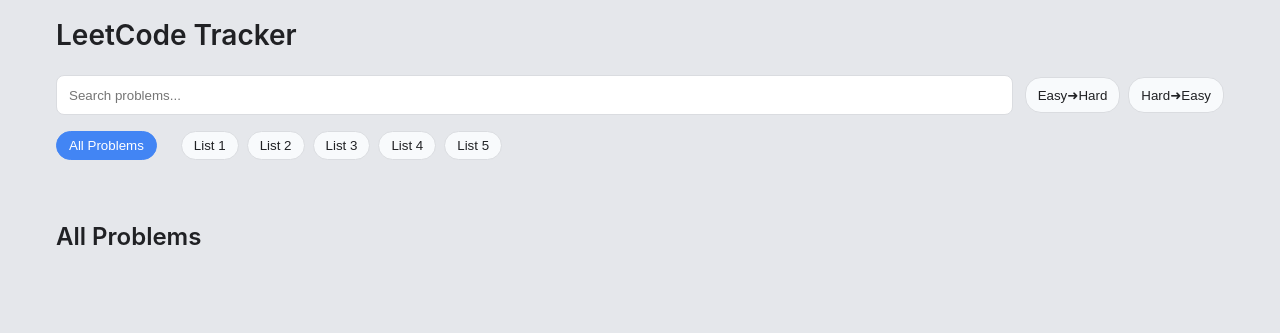
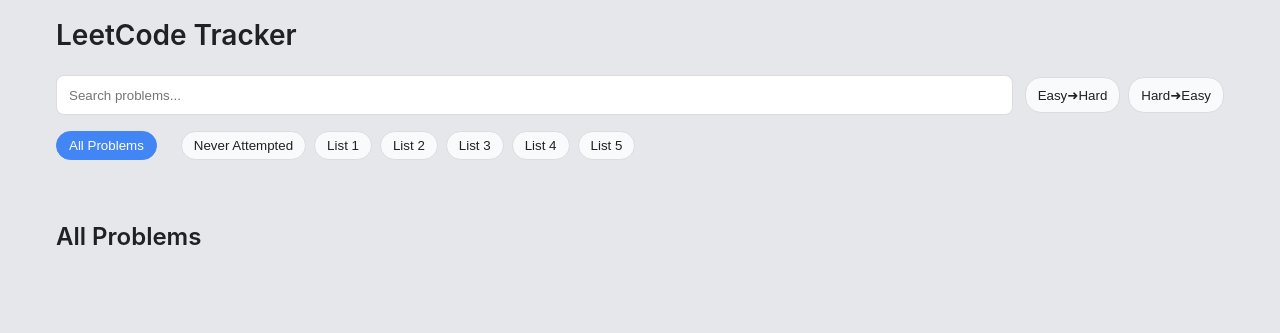
Before and after one commit to futuressobright/leetcode-tracker, a Flask app: page / in a window 1280 px wide. Shown: the top 333 px of the page. Run offline with Flask 3, Linux system fonts and the light colour scheme; data comes from the database, SQL or seed files in the repository; data that the repository does not hold is empty.

Commit message:
added 'never attempted' button and fixed colors for easy/hard and hard/easy

```diff
--- a/app.py
+++ b/app.py
@@ -33,7 +33,8 @@ def index():
     search = request.args.get('search', '').strip()
     list_filter = request.args.get('list')
     topic_filter = request.args.get('topic', '').strip()
-    sort_by_difficulty = request.args.get('difficulty_sort')  # Add this line
+    sort_by_difficulty = request.args.get('difficulty_sort')
+    never_attempted = request.args.get('never_attempted') == 'true'
 
     page = request.args.get('page', 1, type=int)
     per_page = 12
@@ -41,25 +42,40 @@ def index():
     try:
         start_query = time.time()
         problems_data = db.get_problems(search, list_filter, topic_filter, page, per_page, sort_by_difficulty)
-        all_problems = problems_data['problems']  # Now we get the problems from the dict
+        all_problems = problems_data['problems']
+
+        # Filter never attempted problems in memory if requested
+        if never_attempted:
+            filtered_problems = [p for p in all_problems if not p.get('comfort_level')]
+            total_filtered = len(filtered_problems)
+            total_pages = (total_filtered + per_page - 1) // per_page
+
+            # Apply pagination to filtered results
+            start_idx = (page - 1) * per_page
+            problems_data = {
+                'problems': filtered_problems[start_idx:start_idx + per_page],
+                'total': total_filtered,
+                'page': page,
+                'per_page': per_page,
+                'total_pages': total_pages
+            }
+            all_problems = problems_data['problems']
+
         print(f"Problems query time: {time.time() - start_query} seconds")
 
-        start_due = time.time()
-        due_problems = db.get_due_problems(search, list_filter, topic_filter)
-        # print(f"Due problems query time: {time.time() - start_due} seconds")
+        # Only get due problems if not in never_attempted mode
+        start_due = time.time()  # Moved this before the if statement
+        due_problems = [] if never_attempted else db.get_due_problems(search, list_filter, topic_filter)
+        print(f"Due problems query time: {time.time() - start_due} seconds")
 
         start_lists = time.time()
-        # lists = db.get_lists()
-        lists = [dict(row) for row in db.get_lists()]  # Convert SQLite Row objects to dicts
-
-        # print(f"Lists query time: {time.time() - start_lists} seconds")
+        lists = [dict(row) for row in db.get_lists()]
+        print(f"Lists query time: {time.time() - start_lists} seconds")
 
         start_render = time.time()
-        # print("Sample problem data:", all_problems[0] if all_problems else "No problems")
 
         # For AJAX "Load More" requests, just return problem cards
         if request.headers.get('X-Requested-With') == 'XMLHttpRequest':
-            # Use the template we know exists and works
             html = ''
             for problem in all_problems:
                 html += render_template('partials/problem_card.html',
@@ -68,20 +84,14 @@ def index():
             return html
 
         # For normal requests, return the full page
-        ''' print("\nDEBUG Pagination Info:")
-        print("problems_data:", problems_data)
-        print("all_problems:", len(all_problems))
-        '''
-
         print(f"DEBUG - list_filter type: {type(list_filter)}, value: {list_filter}")
         print("DEBUG - First list object:")
         if lists:
-            print(dict(lists[0]))  # Convert first Row object to dict to see all fields
+            print(dict(lists[0]))
 
         print("DEBUG - All lists:")
         print(f"DEBUG - list_filter: {repr(list_filter)}")
         print(f"DEBUG - first list['slot']: {repr(lists[0]['slot'])}")
-
 
         for l in lists:
             print(f"slot={l['slot']}, name={l['name']}")
@@ -95,7 +105,7 @@ def index():
         response = render_template('index.html',
                                    lists=lists,
                                    due_problems=due_problems,
-                                   all_problems=filtered_problems,  # Changed this line
+                                   all_problems=filtered_problems,
                                    pagination=problems_data,
                                    search=search,
                                    list_filter=list_filter,
@@ -107,16 +117,16 @@ def index():
         return response
 
     except Exception as e:
-            print(f"Error in index route: {str(e)}")  # Debug print
-            flash(f"Error loading problems: {str(e)}")
-            return render_template('index.html',
-                                   lists=[],
-                                   due_problems=[],
-                                   all_problems=[],
-                                   pagination={'page': 1, 'total_pages': 1},  # Add this
-                                   search=search,
-                                   topic=topic_filter,
-                                   today=date.today().isoformat())
+        print(f"Error in index route: {str(e)}")  # Debug print
+        flash(f"Error loading problems: {str(e)}")
+        return render_template('index.html',
+                               lists=[],
+                               due_problems=[],
+                               all_problems=[],
+                               pagination={'page': 1, 'total_pages': 1},
+                               search=search,
+                               topic=topic_filter,
+                               today=date.today().isoformat())
 
 
 @app.route('/log_attempt/<int:problem_id>', methods=['POST'])
--- a/database.py
+++ b/database.py
@@ -34,7 +34,8 @@ class Database:
                      topic_filter: Optional[str] = None,
                      page: int = 1,
                      per_page: int = 12,
-                     sort_by_difficulty: Optional[str] = None) -> dict:
+                     sort_by_difficulty: Optional[str] = None,
+                     never_attempted: Optional[bool] = None) -> dict:
         """Get problems with optional filters and pagination"""
         conn = self.get_connection()
         offset = (page - 1) * per_page
@@ -69,7 +70,13 @@ class Database:
             params = []
             where_clause = ''
 
-            if list_filter:
+            if never_attempted:
+                where_clause = '''
+                    WHERE NOT EXISTS (
+                        SELECT 1 FROM attempts a
+                        WHERE a.problem_id = p.id
+                    )'''
+            elif list_filter:
                 where_clause = '''
                     WHERE EXISTS (
                         SELECT 1 FROM problem_lists pl2
--- a/static/css/style.css
+++ b/static/css/style.css
@@ -1,14 +1,19 @@
 :root {
+    /* Existing colors */
     --primary: #4285f4;
     --primary-hover: #3367d6;
-    --background: #e5e7eb;       /* Darker gray background */
-    --surface: #f8fafc;          /* Very slightly blue-tinted white for cards */
+    --background: #e5e7eb;
+    --surface: #f8fafc;
     --text: #202124;
     --text-secondary: #5f6368;
     --border: #dadce0;
     --green: #34a853;
     --yellow: #fbbc05;
     --red: #ea4335;
+
+    /* New colors for filter buttons */
+    --filter-bg: #E4A0B7;      /* Pastel pink */
+    --filter-border: #FF6347;  /* Slightly darker coral */
 }
 
 body {
@@ -131,21 +136,6 @@ h2 {
 }
 
 
-.list-tab {
-    padding: 6px 12px;
-    border-radius: 16px;
-    background: var(--surface);
-    border: 1px solid var(--border);
-    font-weight: 500;
-    cursor: pointer;
-    color: var(--text);
-}
-
-.list-tab.active {
-    background: var(--primary);
-    color: white;
-    border-color: var(--primary);
-}
 
 /* Problem Cards */
 
@@ -595,3 +585,37 @@ h2 {
     display: flex;
     align-items: center;
 }
+
+
+.list-tab {
+    padding: 6px 12px;
+    border-radius: 16px;
+    background: var(--surface);
+    border: 1px solid var(--border);
+    font-weight: 500;
+    cursor: pointer;
+    color: var(--text);
+}
+
+.list-tab.active {
+    background: var(--primary);
+    color: white;
+    border-color: var(--primary);
+}
+
+/* New filter button styles */
+.filter-tab {
+    padding: 6px 12px;
+    border-radius: 16px;
+    background: var(--surface);
+    border: 1px solid var(--border);
+    font-weight: 500;
+    cursor: pointer;
+    color: var(--text);
+}
+
+.filter-tab.active {
+    background: var(--filter-bg);
+    color: white;               /* Changed to white for better contrast */
+    border-color: var(--filter-border);
+}
--- a/static/js/main.js
+++ b/static/js/main.js
@@ -170,3 +170,20 @@ function updateSort(direction) {
 
     window.location.href = `/?${searchParams.toString()}`;
 }
+
+
+function updateNeverAttempted() {
+    const searchParams = new URLSearchParams(window.location.search);
+    const currentNeverAttempted = searchParams.get('never_attempted');
+
+    if (currentNeverAttempted === 'true') {
+        // Just remove never_attempted and preserve all other params
+        searchParams.delete('never_attempted');
+    } else {
+        // Add never_attempted and preserve all other params
+        searchParams.set('never_attempted', 'true');
+    }
+
+    // This will maintain all other parameters including any active list filter
+    window.location.href = searchParams.toString() ? `/?${searchParams.toString()}` : '/';
+}
--- a/templates/index.html
+++ b/templates/index.html
@@ -13,11 +13,11 @@
                        class="search-input">
                 <div class="sort-pills">
                     <button onclick="updateSort('asc')"
-                            class="list-tab {% if request.args.get('difficulty_sort') == 'asc' %}active{% endif %}">
+                            class="filter-tab {% if request.args.get('difficulty_sort') == 'asc' %}active{% endif %}">
                         Easy➜Hard
                     </button>
                     <button onclick="updateSort('desc')"
-                            class="list-tab {% if request.args.get('difficulty_sort') == 'desc' %}active{% endif %}">
+                            class="filter-tab {% if request.args.get('difficulty_sort') == 'desc' %}active{% endif %}">
                         Hard➜Easy
                     </button>
                 </div>
@@ -26,9 +26,16 @@
 
         {# List Navigation - supports filtering and renaming via right-click/long-press #}
         <div class="lists-nav">
-            <button class="list-tab {% if not list_filter %}active{% endif %}"
+            {# Primary navigation buttons #}
+            <button class="list-tab {% if not list_filter and not request.args.get('never_attempted') %}active{% endif %}"
                     onclick="window.location='/'">
                 All Problems
+            </button>
+
+            {# Filter buttons #}
+            <button class="filter-tab {% if request.args.get('never_attempted') == 'true' %}active{% endif %}"
+                    onclick="updateNeverAttempted()">
+                    Never Attempted
             </button>
 
             {% for list in lists %}
```
